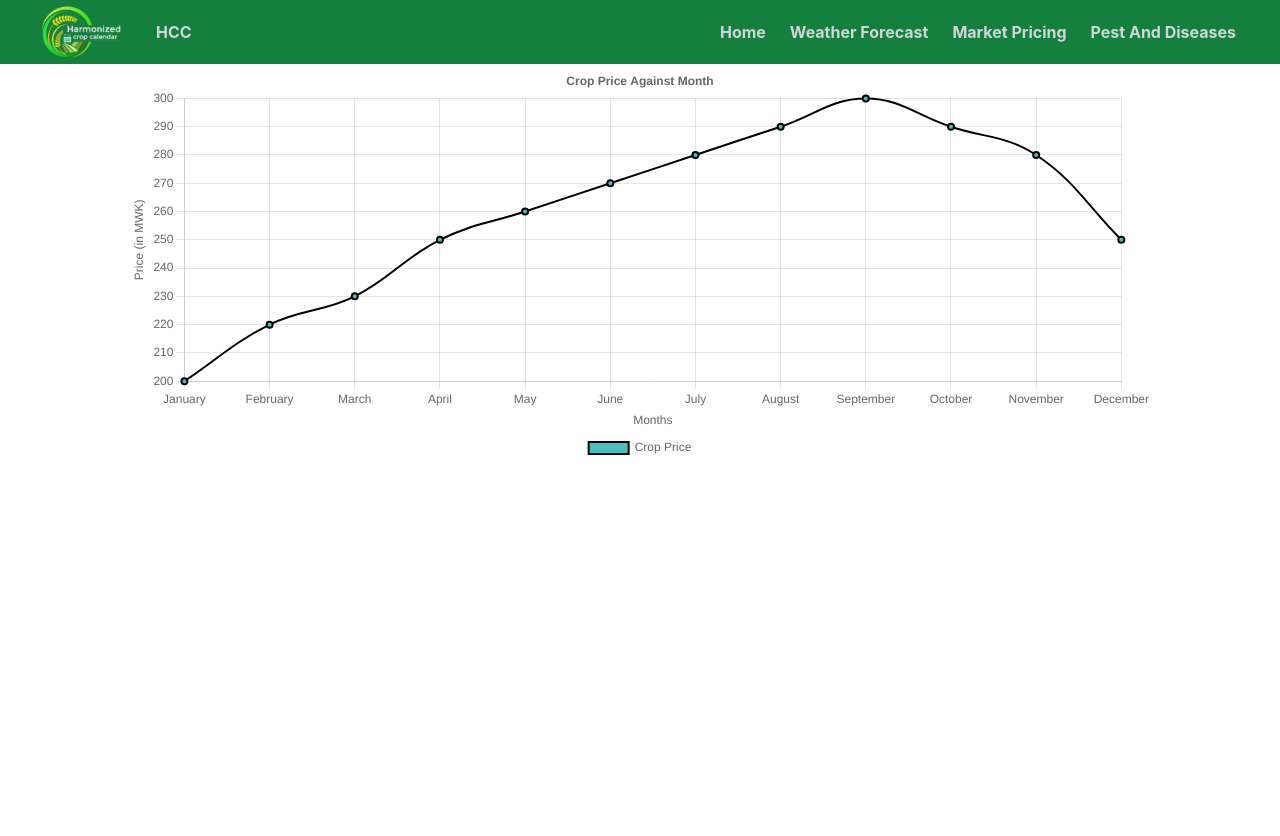
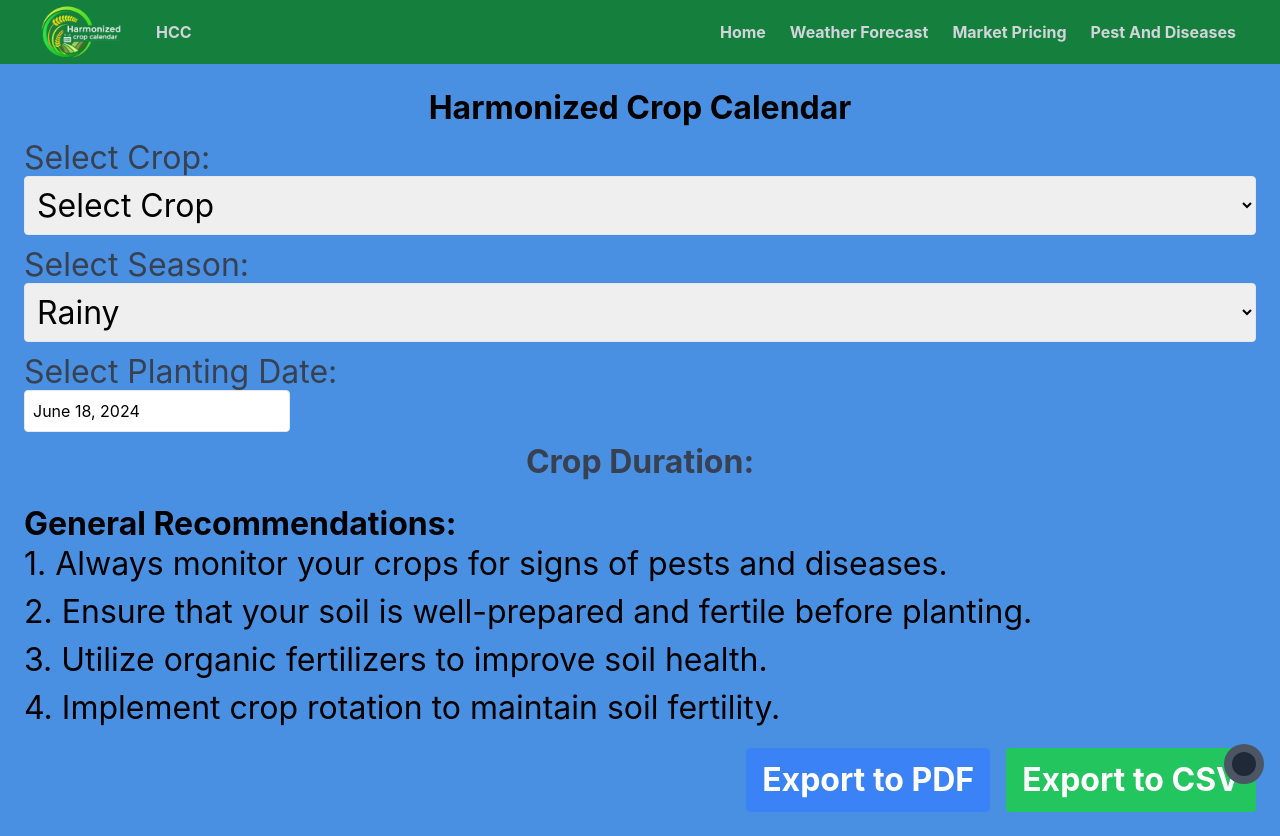
Before and after one commit to BSC-COM-07-19/Harmonized-Crop-Calendar, a React (Create React App) app in the folder harmonised-frontend/: page /market in a window 1280 px wide. Before the commit the page ends 800 px from the top, so only its background shows below. Built offline with nearby package versions, Linux system fonts and the light colour scheme.

Commit message:
Added the Dynamic Calendar But not yet Completed

```diff
--- a/harmonised-frontend/src/components/CalendarPage.jsx
+++ b/harmonised-frontend/src/components/CalendarPage.jsx
@@ -1,120 +1,93 @@
-import React from "react";
+import React, { useEffect, useState } from "react";
+import axios from "axios";
 import { useLocation } from "react-router-dom";
+import DatePicker from "react-datepicker";
+import "react-datepicker/dist/react-datepicker.css";
 
 const CalendarPage = () => {
   const location = useLocation();
-  const { selectedCrop } = location.state;
+  const { selectedCrop } = location.state || {};
+  const [cropActivities, setCropActivities] = useState([]);
+  const [plantingDate, setPlantingDate] = useState(new Date());
+  const [cropDuration, setCropDuration] = useState("");
 
-  // Function to get farming activities based on selected crop
-  const getFarmingActivities = (crop) => {
-    switch (crop) {
-      case "Maize":
-        return [
-          { month: 10, activities: ["Land Preparation"] }, // November
-          { month: 11, activities: ["Planting"] }, // December
-          { month: 12, activities: ["Weeding"] }, // January
-          { month: 1, activities: ["Top-Dressing Fertilizer Application"] }, // February
-          { month: 2, activities: ["Weeding (Second Round)"] }, // March
-          { month: 3, activities: ["Pest and Disease Management"] }, // April
-          { month: 4, activities: ["Pest and Disease Management"] }, // May
-          { month: 5, activities: ["Harvesting"] }, // June
-        ];
-      default:
-        return [];
+  useEffect(() => {
+    if (selectedCrop) {
+      axios
+        .get(`http://localhost:8000/activities/${selectedCrop}`)
+        .then((response) => {
+          const activities = response.data.activities;
+          const duration = response.data.duration;
+          setCropActivities(activities);
+          setCropDuration(duration);
+
+          // Calculate activity dates based on planting date and duration
+          if (duration) {
+            const durationRange = duration.split("-").map((d) => parseInt(d));
+            const minDuration = durationRange[0];
+            const maxDuration = durationRange[1];
+            const midpointDuration = (minDuration + maxDuration) / 2;
+
+            const activityDates = activities.map((activity, index) => {
+              const daysToAdd = Math.round(midpointDuration / activities.length * index);
+              const activityDate = new Date(plantingDate);
+              activityDate.setDate(plantingDate.getDate() + daysToAdd);
+              return {
+                ...activity,
+                date: activityDate.toLocaleDateString()
+              };
+            });
+            setCropActivities(activityDates);
+          }
+        })
+        .catch((error) => {
+          console.error("There was an error fetching the crop activities!", error);
+        });
     }
-  };
+  }, [selectedCrop, plantingDate]);
 
-  const cropActivities = getFarmingActivities(selectedCrop);
-
-  // Function to generate calendar representation
-  const generateCalendar = () => {
-    const months = [
-      "November",
-      "December",
-      "January",
-      "February",
-      "March",
-      "April",
-      "May",
-      "June",
-      "July",
-      "August",
-      "September",
-      "October",
-    ];
-
-    const calendar = months.map((month, index) => {
-      const monthActivities = cropActivities.find((activity) => activity.month === index);
-      let colorClass = "";
-      if (monthActivities) {
-        if (monthActivities.activities.includes("Land Preparation")) {
-          colorClass = "bg-gray-200";
-        } else if (monthActivities.activities.includes("Planting")) {
-          colorClass = "bg-green-200";
-        } else if (monthActivities.activities.includes("Weeding")) {
-          colorClass = "bg-yellow-200";
-        } else if (monthActivities.activities.includes("Top-Dressing Fertilizer Application")) {
-          colorClass = "bg-blue-200";
-        } else if (monthActivities.activities.includes("Weeding (Second Round)")) {
-          colorClass = "bg-yellow-300";
-        } else if (monthActivities.activities.includes("Pest and Disease Management")) {
-          colorClass = "bg-red-200";
-        } else if (monthActivities.activities.includes("Harvesting")) {
-          colorClass = "bg-purple-200";
-        }
-      }
-
+  // Render calendar activities based on selected crop
+  const renderCalendar = () => {
+    if (!selectedCrop || cropActivities.length === 0) {
       return (
-        <div
-          key={index}
-          className={`w-12 h-12 flex items-center justify-center border border-gray-300 ${colorClass}`}
-        >
-          {month.slice(0, 3)}
+        <div className="text-center text-red-500">
+          No crop selected or data available for this crop.
         </div>
       );
-    });
+    }
 
-    return calendar;
+    return (
+      <div className="flex justify-center overflow-x-auto">
+        <div className="flex gap-4">
+          {cropActivities.map((activity, index) => (
+            <div key={index} className="p-4 border rounded shadow-md bg-white text-center flex-1">
+              <div className="font-bold mb-2 text-xs">{activity.activity}</div>
+              <div className="text-xs">Date: {activity.date}</div>
+            </div>
+          ))}
+        </div>
+      </div>
+    );
   };
 
   return (
-    <div className="p-4">
-      <h1 className="text-lg font-bold mb-4">{`${selectedCrop} Crop Calendar`}</h1>
-      <div className="flex flex-wrap">
-        {generateCalendar()}
+    <div className="min-h-screen bg-gray-100 flex flex-col">
+      <h2 className="text-2xl font-bold mb-8 text-center mt-4">{selectedCrop} Farming Calendar</h2>
+      <div className="flex justify-center mb-4">
+        <label className="mr-2">Select Planting Date:</label>
+        <DatePicker
+          selected={plantingDate}
+          onChange={(date) => setPlantingDate(date)}
+          dateFormat="MMMM d, yyyy"
+          className="border border-gray-300 rounded px-2 py-1"
+        />
       </div>
-      <div className="mt-4">
-        <h2 className="text-sm font-bold mb-2">Color Key:</h2>
-        <ul className="flex">
-          <li className="flex items-center mr-4">
-            <div className="w-4 h-4 bg-gray-200 mr-2"></div>
-            Land Preparation
-          </li>
-          <li className="flex items-center mr-4">
-            <div className="w-4 h-4 bg-green-200 mr-2"></div>
-            Planting
-          </li>
-          <li className="flex items-center mr-4">
-            <div className="w-4 h-4 bg-yellow-200 mr-2"></div>
-            Weeding
-          </li>
-          <li className="flex items-center mr-4">
-            <div className="w-4 h-4 bg-blue-200 mr-2"></div>
-            Fertilizer Application
-          </li>
-          <li className="flex items-center mr-4">
-            <div className="w-4 h-4 bg-yellow-300 mr-2"></div>
-            Second Round Weeding
-          </li>
-          <li className="flex items-center mr-4">
-            <div className="w-4 h-4 bg-red-200 mr-2"></div>
-            Pest Control
-          </li>
-          <li className="flex items-center">
-            <div className="w-4 h-4 bg-purple-200 mr-2"></div>
-            Harvesting
-          </li>
-        </ul>
+      <div className="flex justify-center mb-4">
+        <label className="mr-2">Crop Duration:</label>
+        <span>{cropDuration}</span>
+      </div>
+      <div className="flex justify-center">
+        {renderCalendar()}
       </div>
     </div>
   );
--- a/harmonised-frontend/src/components/MarketPricing.jsx
+++ b/harmonised-frontend/src/components/MarketPricing.jsx
@@ -1,65 +1,177 @@
-import React from 'react';
-import { Line } from 'react-chartjs-2';
-import Chart from 'chart.js/auto'; // Import Chart from chart.js/auto
-import 'chartjs-adapter-date-fns';
+import React, { useState, useEffect, useCallback } from 'react';
+import axios from 'axios';
+import 'tailwindcss/tailwind.css';
+import DatePicker from 'react-datepicker';
+import 'react-datepicker/dist/react-datepicker.css';
+import { ChromePicker } from 'react-color';
+import jsPDF from 'jspdf';
+import { CSVLink } from 'react-csv';
 
-const MarketPricing = () => {
-  const data = {
-    labels: ['January', 'February', 'March', 'April', 'May', 'June', 'July', 'August', 'September', 'October', 'November', 'December'],
-    datasets: [
-      {
-        label: 'Crop Price',
-        fill: false,
-        backgroundColor: 'rgba(75,192,192,1)',
-        borderColor: 'rgba(0,0,0,1)',
-        borderWidth: 2,
-        data: [200, 220, 230, 250, 260, 270, 280, 290, 300, 290, 280, 250]
-      }
-    ]
+function HarmonizedCalendar() {
+  const [crop, setCrop] = useState('');
+  const [season, setSeason] = useState('rainy');
+  const [calendar, setCalendar] = useState([]);
+  const [loading, setLoading] = useState(false);
+  const [plantingDate, setPlantingDate] = useState(new Date());
+  const [themeColor, setThemeColor] = useState('#4A90E2'); // Default color
+  const [showColorPicker, setShowColorPicker] = useState(false);
+  const [cropDuration, setCropDuration] = useState(null);
+  const [selectedActivity, setSelectedActivity] = useState(null);
+
+  const fetchCalendar = useCallback(async () => {
+    setLoading(true);
+    try {
+      const response = await axios.post('http://localhost:8000/get_calendar', { crop, season, planting_date: plantingDate });
+      setCalendar(response.data);
+      setCropDuration(response.data.length ? response.data[response.data.length - 1].days_offset : null);
+    } catch (error) {
+      console.error('Error fetching calendar:', error);
+    }
+    setLoading(false);
+  }, [crop, season, plantingDate]);
+
+  useEffect(() => {
+    if (crop) {
+      fetchCalendar();
+    }
+  }, [crop, season, plantingDate, fetchCalendar]);
+
+  const exportPDF = () => {
+    const doc = new jsPDF();
+    doc.text('Harmonized Crop Calendar', 10, 10);
+    doc.text(`Crop: ${crop}`, 10, 20);
+    doc.text(`Season: ${season}`, 10, 30);
+    doc.text(`Planting Date: ${plantingDate.toDateString()}`, 10, 40);
+    doc.text('Calendar:', 10, 50);
+    calendar.forEach((item, index) => {
+      doc.text(
+        `${index + 1}. ${item.activity} - ${item.date} - ${item.notes || 'No specific notes. Ensure regular monitoring and care.'}`,
+        10,
+        60 + index * 10
+      );
+    });
+    doc.save('calendar.pdf');
+  };
+
+  const exportCSVData = calendar.map(item => ({
+    Activity: item.activity,
+    Date: item.date,
+    Notes: item.notes || 'No specific notes. Ensure regular monitoring and care.'
+  }));
+
+  const csvReport = {
+    data: exportCSVData,
+    filename: 'calendar.csv'
+  };
+
+  const handleActivityClick = (activity) => {
+    setSelectedActivity(activity);
+  };
+
+  // Custom styles for table
+  const tableStyles = {
+    fontSize: '1.8rem', // Adjust the font size for the table here
   };
 
   return (
-    <div style={{ width: '80%', margin: 'auto' }}>
-      <div style={{ height: '400px' }}>
-        <Line
-          data={data}
-          options={{
-            responsive: true,
-            maintainAspectRatio: false,
-            elements: {
-              line: {
-                tension: 0.4
-              }
-            },
-            plugins: {
-              title: {
-                display: true,
-                text: 'Crop Price Against Month'
-              },
-              legend: {
-                display: true,
-                position: 'bottom'
-              }
-            },
-            scales: {
-              x: {
-                title: {
-                  display: true,
-                  text: 'Months'
-                }
-              },
-              y: {
-                title: {
-                  display: true,
-                  text: 'Price (in MWK)'
-                }
-              }
-            }
-          }}
+    <div className="container mx-auto p-6" style={{ backgroundColor: themeColor }}>
+      <h1 className="text-4xl font-bold mb-4 text-center" style={{ fontSize: '2rem' }}>Harmonized Crop Calendar</h1>
+      <div className="mb-4">
+        <label className="block text-gray-700 text-lg" style={{ fontSize: '2rem' }}>Select Crop:</label>
+        <select value={crop} onChange={(e) => setCrop(e.target.value)} className="block w-full mt-1 p-2 border rounded" style={{ fontSize: '2rem' }}>
+          <option value="">Select Crop</option>
+          <option value="maize">Maize</option>
+          <option value="beans">Beans</option>
+          <option value="groundnuts">Groundnuts</option>
+          <option value="rice">Rice</option>
+          <option value="soybeans">Soybeans</option>
+        </select>
+      </div>
+      <div className="mb-4">
+        <label className="block text-gray-700 text-lg" style={{ fontSize: '2rem' }}>Select Season:</label>
+        <select value={season} onChange={(e) => setSeason(e.target.value)} className="block w-full mt-1 p-2 border rounded" style={{ fontSize: '2rem' }}>
+          <option value="rainy">Rainy</option>
+          <option value="irrigation">Irrigation</option>
+        </select>
+      </div>
+      <div className="mb-4">
+        <label className="block text-gray-700 text-lg" style={{ fontSize: '2rem' }}>Select Planting Date:</label>
+        <DatePicker
+          selected={plantingDate}
+          onChange={date => setPlantingDate(date)}
+          className="block w-full mt-1 p-2 border rounded"
+          dateFormat="MMMM d, yyyy"
         />
+      </div>
+      {loading ? (
+        <p className="text-center text-gray-500" style={{ fontSize: '2rem' }}>Loading calendar...</p>
+      ) : (
+        <>
+          <div className="mb-4">
+            <label className="block text-gray-700 text-lg text-center font-bold" style={{ fontSize: '2rem' }}>Crop Duration: {cropDuration ? `1 to ${cropDuration} days` : ''}</label>
+          </div>
+          <div className="flex mb-4 justify-center">
+            {calendar.map((item, index) => (
+              <button
+                key={index}
+                className="bg-gray-200 hover:bg-gray-300 text-gray-800 font-bold py-2 px-4 rounded mr-2 mb-2"
+                style={{ backgroundColor: item.color }}
+                onClick={() => handleActivityClick(item)}
+              >
+                {item.activity}
+              </button>
+            ))}
+          </div>
+          {selectedActivity && (
+            <table className="min-w-full bg-white border rounded mb-4" style={tableStyles}>
+              <thead>
+                <tr>
+                  <th className="py-2 px-4 border-b text-lg" style={{ fontSize: '2rem' }}>Activity</th>
+                  <th className="py-2 px-4 border-b text-lg" style={{ fontSize: '2rem' }}>Date</th>
+                  <th className="py-2 px-4 border-b text-lg" style={{ fontSize: '2rem' }}>Crop Duration</th>
+                  <th className="py-2 px-4 border-b text-lg" style={{ fontSize: '2rem' }}>Notes</th>
+                </tr>
+              </thead>
+              <tbody>
+                <tr>
+                  <td className="py-2 px-4 border-b" style={{ fontSize: '1.6rem' }}>{selectedActivity.activity}</td>
+                  <td className="py-2 px-4 border-b" style={{ fontSize: '1.6rem' }}>{selectedActivity.date}</td>
+                  <td className="py-2 px-4 border-b" style={{ fontSize: '1.6rem' }}>{`${selectedActivity.days_offset} days`}</td>
+                  <td className="py-2 px-4 border-b" style={{ fontSize: '1.6rem' }}>{selectedActivity.notes || 'No specific notes. Ensure regular monitoring and care.'}</td>
+                </tr>
+              </tbody>
+            </table>
+          )}
+          <div className="mt-4">
+            <h2 className="text-2xl font-bold" style={{ fontSize: '2rem' }}>General Recommendations:</h2>
+            <p style={{ fontSize: '2rem' }}>1. Always monitor your crops for signs of pests and diseases.</p>
+            <p style={{ fontSize: '2rem' }}>2. Ensure that your soil is well-prepared and fertile before planting.</p>
+            <p style={{ fontSize: '2rem' }}>3. Utilize organic fertilizers to improve soil health.</p>
+            <p style={{ fontSize: '2rem' }}>4. Implement crop rotation to maintain soil fertility.</p>
+          </div>
+          <div className="flex justify-end mt-4">
+            <button className="bg-blue-500 hover:bg-blue-700 text-white font-bold py-2 px-4 rounded" onClick={exportPDF} style={{ fontSize: '2rem' }}>
+              Export to PDF
+            </button>
+            <CSVLink {...csvReport}>
+              <button className="bg-green-500 hover:bg-green-700 text-white font-bold py-2 px-4 rounded ml-4" style={{ fontSize: '2rem' }}>
+                Export to CSV
+              </button>
+            </CSVLink>
+          </div>
+        </>
+      )}
+      {showColorPicker && (
+        <div className="fixed bottom-4 right-4 bg-white p-4 border rounded">
+          <ChromePicker color={themeColor} onChangeComplete={(color) => setThemeColor(color.hex)} />
+          <button className="absolute top-0 right-0 bg-red-500 text-white px-2 py-1 rounded-full" onClick={() => setShowColorPicker(false)}>X</button>
+        </div>
+      )}
+      <div className="fixed bottom-4 right-4 bg-gray-600 text-white p-2 rounded-full cursor-pointer" onClick={() => setShowColorPicker(true)}>
+        <div className="w-6 h-6 bg-gray-800 rounded-full"></div>
       </div>
     </div>
   );
-};
+}
 
-export default MarketPricing;
+export default HarmonizedCalendar;
```
Also changed, not shown: harmonised-frontend/package.json (+8 -0 lines), 2 other files (tests, documents, lock files or other folders).
